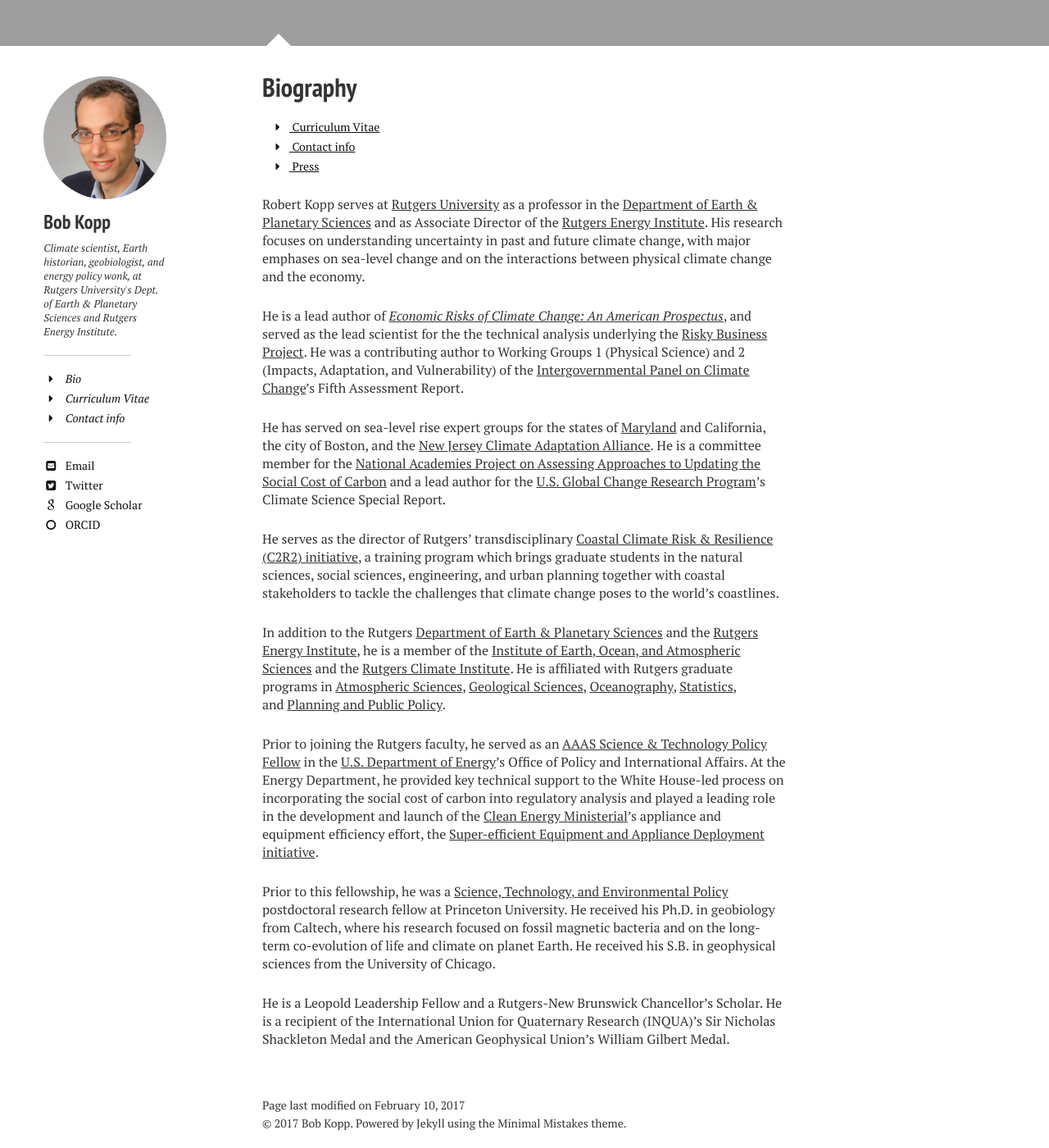
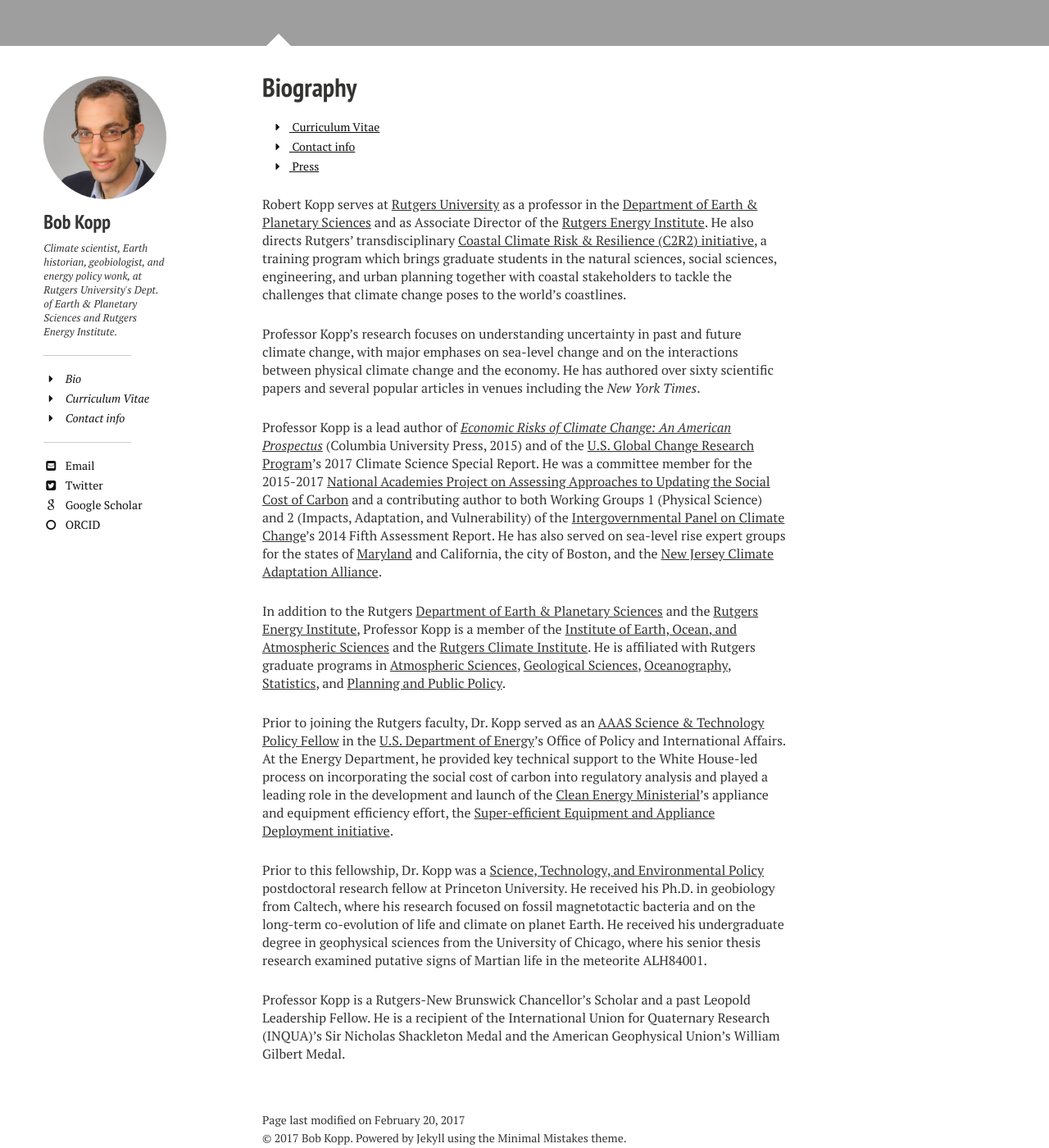
Before and after one commit to mrke/bobkopp.github.io, a Jekyll site: the page built from about/index.md, in a window 1280 px wide and 1400 px high, scrolled down 988 px. Shown: the whole window at 82% size. Built offline with Jekyll 4.4.1, drawn with Linux system fonts in a browser that asks for light colours; nearby versions of some CDN libraries.

Commit message:
bio update

```diff
--- a/about/index.md
+++ b/about/index.md
@@ -2,7 +2,7 @@
 layout: page
 title: Biography
 tags: [about]
-modified: February 10 2017
+modified: February 20 2017
 comments: false
 share: false
 image:
@@ -24,20 +24,18 @@
 </div>
 
 Robert Kopp serves at [Rutgers University](http://www.rutgers.edu/) as a professor in the [Department of Earth & Planetary Sciences](http://geology.rutgers.edu/) and as Associate Director of
-the [Rutgers Energy Institute](http://rei.rutgers.edu/). His research focuses on understanding uncertainty in past and future climate change, with major emphases on sea-level change and on the interactions between physical climate change and the economy.
+the [Rutgers Energy Institute](http://rei.rutgers.edu/). He also directs Rutgers' transdisciplinary [Coastal Climate Risk & Resilience (C2R2) initiative](http://c2r2.rutgers.edu), a training program which brings graduate students in the natural sciences, social sciences, engineering, and urban planning together with coastal stakeholders to tackle the challenges that climate change poses to the world's coastlines.
 
-He is a lead author of [ _Economic Risks of Climate Change: An American Prospectus_](http://www.climateprospectus.org/), and served as the lead scientist for the  the technical analysis underlying the [Risky Business Project](http://www.riskybusiness.org/). He was a contributing author to Working Groups 1 (Physical Science) and 2 (Impacts, Adaptation, and Vulnerability) of the [Intergovernmental Panel on Climate Change](http://www.ipcc.ch)’s Fifth Assessment Report.
+Professor Kopp's research focuses on understanding uncertainty in past and future climate change, with major emphases on sea-level change and on the interactions between physical climate change and the economy. He has authored over sixty scientific papers and several popular articles in venues including the _New York Times_.
 
-He has served on sea-level rise expert groups for the states of [Maryland](http://www.umces.edu/sea-level) and California, the city of Boston, and the [New Jersey Climate Adaptation Alliance](http://njadapt.rutgers.edu). He is a committee member for the [National Academies Project on Assessing Approaches to Updating the Social Cost of Carbon](http://sites.nationalacademies.org/DBASSE/BECS/CurrentProjects/DBASSE_167526) and a lead author for the [U.S. Global Change Research Program](http://www.globalchange.gov)'s Climate Science Special Report.
-
-He serves as the director of Rutgers' transdisciplinary [Coastal Climate Risk & Resilience (C2R2) initiative](http://c2r2.rutgers.edu), a training program which brings graduate students in the natural sciences, social sciences, engineering, and urban planning together with coastal stakeholders to tackle the challenges that climate change poses to the world's coastlines.
+Professor Kopp is a lead author of [ _Economic Risks of Climate Change: An American Prospectus_](http://www.climateprospectus.org/) (Columbia University Press, 2015) and of the [U.S. Global Change Research Program](http://www.globalchange.gov)'s 2017 Climate Science Special Report.  He was a committee member for the 2015-2017 [National Academies Project on Assessing Approaches to Updating the Social Cost of Carbon](http://sites.nationalacademies.org/DBASSE/BECS/CurrentProjects/DBASSE_167526) and a contributing author to both Working Groups 1 (Physical Science) and 2 (Impacts, Adaptation, and Vulnerability) of the [Intergovernmental Panel on Climate Change](http://www.ipcc.ch)’s 2014 Fifth Assessment Report. He has also served on sea-level rise expert groups for the states of [Maryland](http://www.umces.edu/sea-level) and California, the city of Boston, and the [New Jersey Climate Adaptation Alliance](http://njadapt.rutgers.edu).
 
 In addition to the  Rutgers  [Department of Earth & Planetary Sciences](http://geology.rutgers.edu/) and
-the [Rutgers Energy Institute](http://rei.rutgers.edu/), he is a member of the [Institute of Earth, Ocean, and Atmospheric Sciences](http://eoas.rutgers.edu) and the [Rutgers Climate Institute](http://climatechange.rutgers.edu). He is affiliated with Rutgers graduate programs in [Atmospheric Sciences](http://atmos.rutgers.edu), [Geological Sciences](http://eps.rutgers.edu), [Oceanography](http://marine.rutgers.edu), [Statistics](http://statistics.rutgers.edu), and [Planning and Public Policy](http://policy.rutgers.edu/).
+the [Rutgers Energy Institute](http://rei.rutgers.edu/), Professor Kopp is a member of the [Institute of Earth, Ocean, and Atmospheric Sciences](http://eoas.rutgers.edu) and the [Rutgers Climate Institute](http://climatechange.rutgers.edu). He is affiliated with Rutgers graduate programs in [Atmospheric Sciences](http://atmos.rutgers.edu), [Geological Sciences](http://eps.rutgers.edu), [Oceanography](http://marine.rutgers.edu), [Statistics](http://statistics.rutgers.edu), and [Planning and Public Policy](http://policy.rutgers.edu/).
 
-Prior to joining the Rutgers faculty, he served as an [AAAS Science & Technology Policy Fellow](http://fellowships.aaas.org/) in the
+Prior to joining the Rutgers faculty, Dr. Kopp served as an [AAAS Science & Technology Policy Fellow](http://fellowships.aaas.org/) in the
 [U.S. Department of Energy](http://www.energy.gov)'s Office of Policy and International Affairs. At the Energy Department, he provided key technical support to the White House-led process on incorporating the social cost of carbon into regulatory analysis and played a leading role in the development and launch of the [Clean Energy Ministerial](http://www.cleanenergyministerial.org)'s appliance and equipment efficiency effort, the [Super-efficient Equipment and Appliance Deployment initiative](http://www.superefficient.org).
 
-Prior to this fellowship, he was a [Science, Technology, and Environmental Policy](http://www.princeton.edu/step/) postdoctoral research fellow at Princeton University. He received his Ph.D. in geobiology from Caltech, where his research focused on fossil magnetic bacteria and on the long-term co-evolution of life and climate on planet Earth. He received his S.B. in geophysical sciences from the University of Chicago.
+Prior to this fellowship, Dr. Kopp was a [Science, Technology, and Environmental Policy](http://www.princeton.edu/step/) postdoctoral research fellow at Princeton University. He received his Ph.D. in geobiology from Caltech, where his research focused on fossil magnetotactic bacteria and on the long-term co-evolution of life and climate on planet Earth. He received his undergraduate degree in geophysical sciences from the University of Chicago, where his senior thesis research examined putative signs of Martian life in the meteorite ALH84001.
 
-He is a Leopold Leadership Fellow and a Rutgers-New Brunswick Chancellor's Scholar. He is a recipient of the International Union for Quaternary Research (INQUA)'s Sir Nicholas Shackleton Medal and the American Geophysical Union's William Gilbert Medal.
+Professor Kopp is a Rutgers-New Brunswick Chancellor's Scholar and a past Leopold Leadership Fellow. He is a recipient of the International Union for Quaternary Research (INQUA)'s Sir Nicholas Shackleton Medal and the American Geophysical Union's William Gilbert Medal.
```
